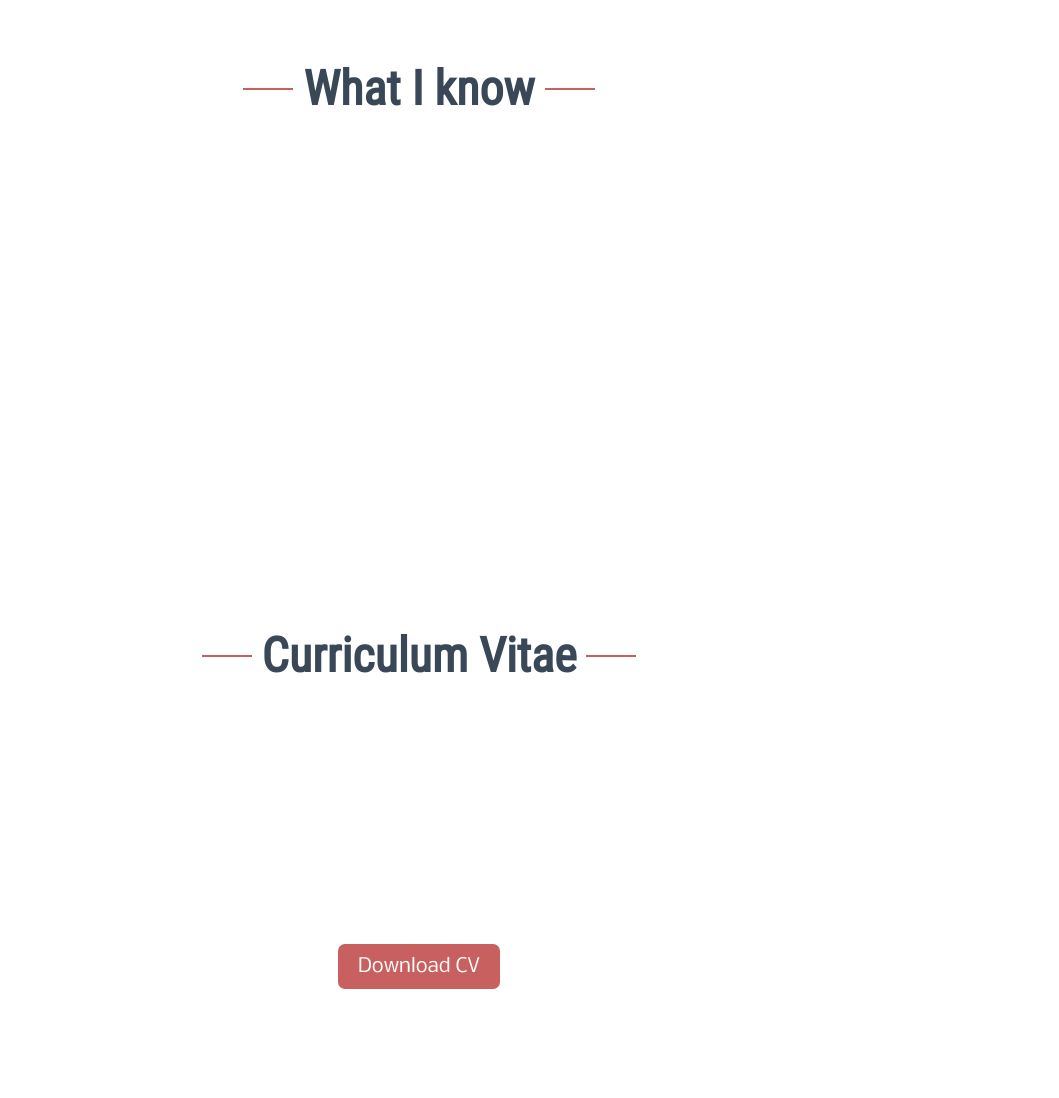
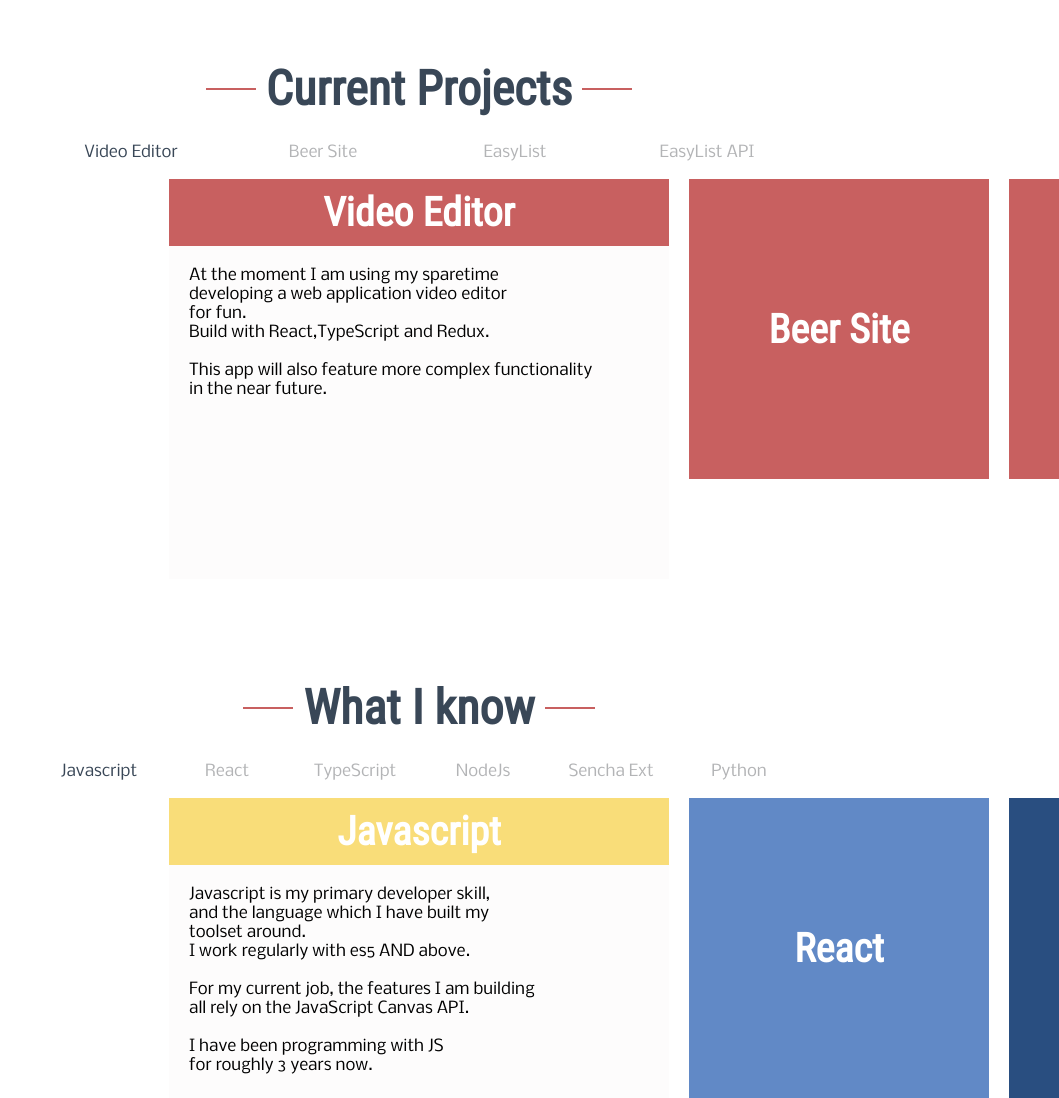
Before and after one commit to JohanGJensen/portfolio_v4, a plain HTML site: page index.html in a window 1280 px wide. Shown: the part 740-1838 px from the top of the page, without its empty margins (221-1280 px from the left). Drawn offline with Linux system fonts and the light colour scheme.

Commit message:
feat(projects): added projects

```diff
--- a/index.html
+++ b/index.html
@@ -21,7 +21,7 @@
       </article>
     </section>
 
-    <!-- <section class="container">
+    <section class="container">
       <article class="container-project">
         <div class="title-container">
           <hr class="title-hr" />
@@ -31,7 +31,7 @@
         <ul class="carousel-list-project carousel-list-wrapper"></ul>
         <div class="carousel-item-project carousel-item-wrapper"></div>
       </article>
-    </section> -->
+    </section>
 
     <section class="container">
       <article class="container-know">
@@ -96,7 +96,6 @@
 
     <script src="./js/carousel.js"></script>
     <!-- <script src="./js/carousel.min.js"></script> -->
-    <!-- <script src="./js/projects.js"></script> -->
     <script src="./js/index.js"></script>
   </body>
 </html>
--- a/js/index.js
+++ b/js/index.js
@@ -187,7 +187,7 @@ const projects = [
       {
         element: "div",
         class: "carousel-item-header",
-        style: "background-color: #F9DD79",
+        style: "background-color: #c86060",
         children: [{ element: "h3", text: "Video Editor" }],
       },
       {
@@ -196,15 +196,15 @@ const projects = [
         children: [
           {
             element: "p",
-            text: `Javascript is my primary developer skill,<br>
-                    and the language which I have built my<br>
-                    toolset around.<br>
-                    I work regularly with es5 AND above.<br><br>
-                    For my current job, the features I am building<br>
-                    all rely on the JavaScript Canvas API.<br><br>
-                    I have been programming with JS<br>
-                    for roughly 1.5 years now.<br>
-                `,
+            text: `
+            At the moment I am using my sparetime<br>
+            developing a web application video editor<br>
+            for fun.<br>
+            Build with React,TypeScript and Redux.<br>
+            <br>
+            This app will also feature more complex functionality<br>
+            in the near future.<br>
+            `,
           },
           {
             element: "a",
@@ -220,7 +220,7 @@ const projects = [
       {
         element: "div",
         class: "carousel-item-header",
-        style: "background-color: #6189C6",
+        style: "background-color: #c86060",
         children: [{ element: "h3", text: "Beer Site" }],
       },
       {
@@ -229,14 +229,17 @@ const projects = [
         children: [
           {
             element: "p",
-            text: `I was introduced to React right around<br>
-                    the time where class extended components<br>
-                    were getting replaced with a new feature<br>
-                    known as “hooks”.<br><br>
-                    This means I have been taught<br>
-                    to use classes, but worked<br>
-                    in a professional setting with hooks.<br>
-                `,
+            text: `
+            During the quarantine I found a passion<br>
+            for beer brewing.<br>
+            Therefore I have built a website<br>
+            dedicated to this hobby.<br>
+            <br>
+            The website is server-side rendered using NodeJs.<br>
+            It is hosted on Heroku and is deployed as a docker container.<br>
+            <br>
+            As my portfolio of homebrew grows, so will this website.<br>
+            `,
           },
         ],
       },
@@ -248,7 +251,7 @@ const projects = [
       {
         element: "div",
         class: "carousel-item-header",
-        style: "background-color: #549F64",
+        style: "background-color: #c86060",
         children: [{ element: "h3", text: "EasyList" }],
       },
       {
@@ -257,13 +260,13 @@ const projects = [
         children: [
           {
             element: "p",
-            text: `This framework has been my bread and butter<br>
-                    for a full year now. At my current job I work<br>
-                    on an application that is built from the ground up<br>
-                    with Sencha (2.0.0).<br><br>
-                    My role is not maintenance, but building<br>
-                    features for the application.<br>
-                `,
+            text: `
+            A simple todo application built<br>
+            for personal use.<br>
+            The app itself was made with the intent of<br>
+            understanding Xamarin Forms(mobile .net SDK)<br>
+            and C# in general better.<br>
+            `,
           },
         ],
       },
@@ -275,7 +278,7 @@ const projects = [
       {
         element: "div",
         class: "carousel-item-header",
-        style: "background-color: #294E80",
+        style: "background-color: #c86060",
         children: [{ element: "h3", text: "EasyList API" }],
       },
       {
@@ -285,12 +288,12 @@ const projects = [
           {
             element: "p",
             text: `
-                    React and TypeScript go<br>
-                    almost 1:1 hand in hand.<br><br>
-                    There is a good reason why so many require it.<br>
-                    The type checking adds a layer of app stability<br>
-                    VanillaJS simply does not have.<br>
-                `,
+            REST API I built to communicate<br>
+            with my EasyList application and database.<br>
+            <br>
+            This application uses NodeJs with Express.<br>
+            The Database in MongoDB.<br>
+            `,
           },
         ],
       },
@@ -340,6 +343,7 @@ let knoskillItemClasses = {
 
 const knowCarousel = new Carousel(knoskillListClasses, knoskillItemClasses);
 knowCarousel.setListAndItems(skillList, skillItem, skills);
+knowCarousel.setPositionStyle("margin", 20);
 
 knowCarousel.setCarouselItemsPosition();
 knowCarousel.addPositionListeners();
```
